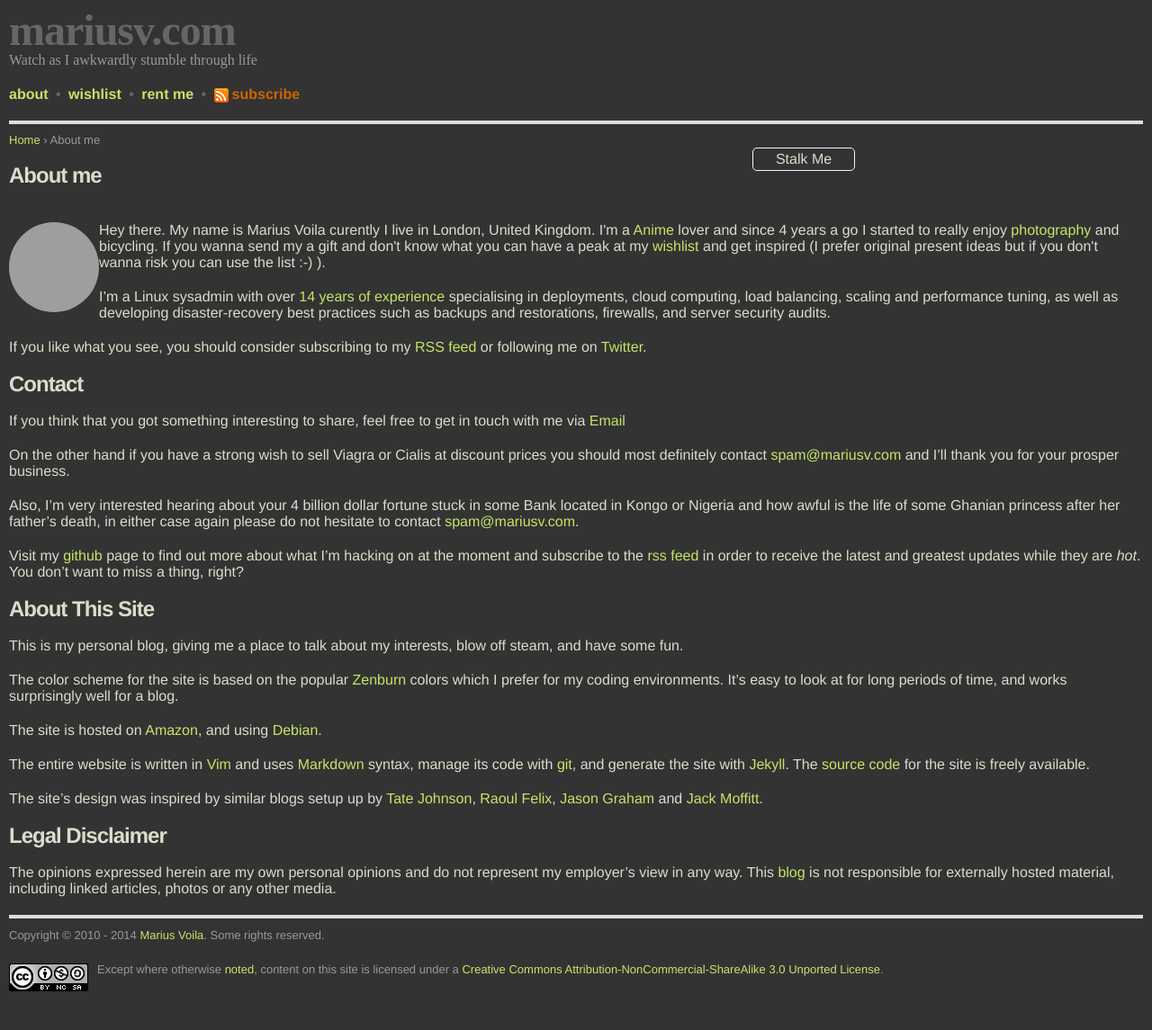
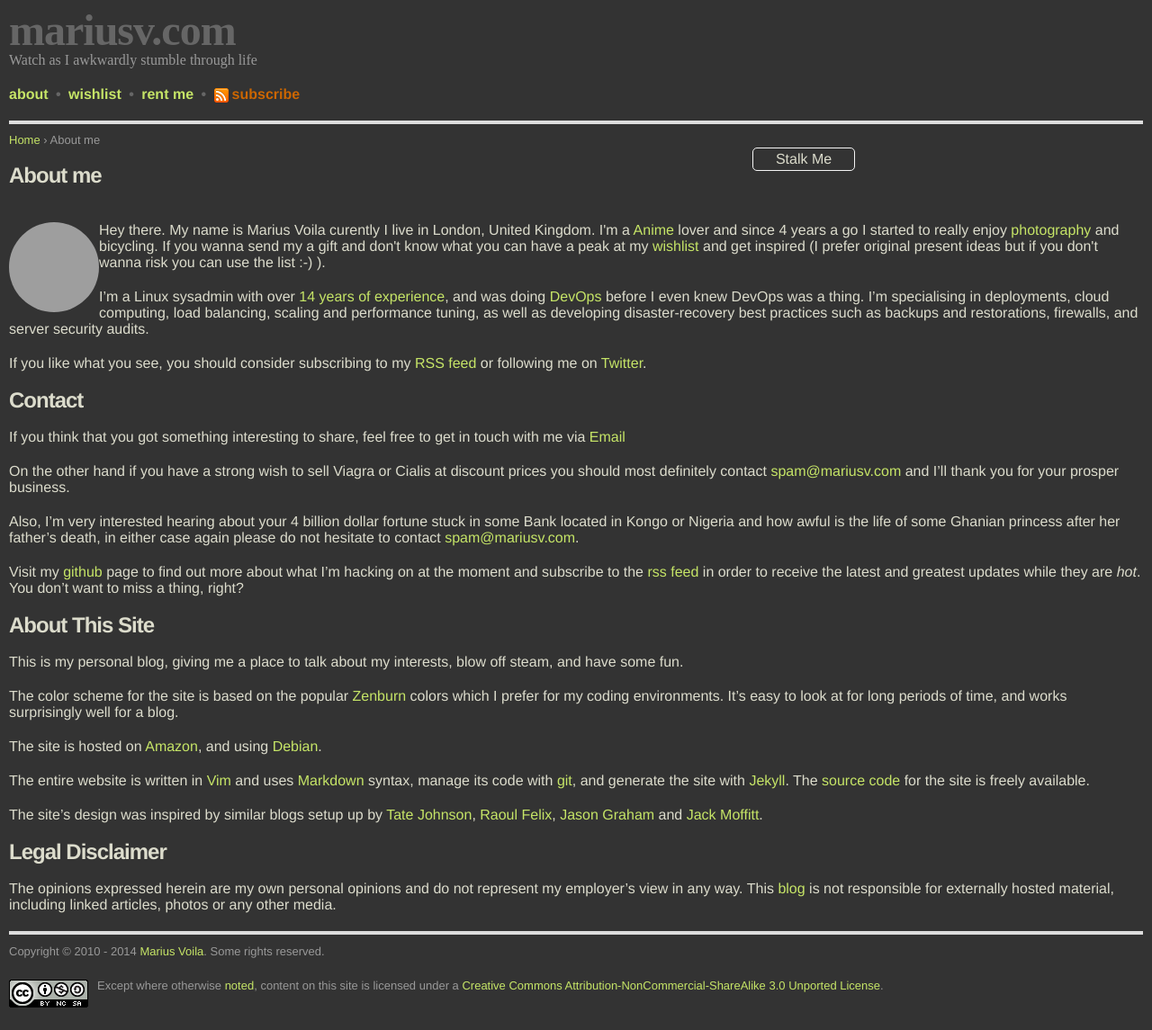
Before and after one commit to mariusv/mariusv.com, a Jekyll site: the page built from about.md, in a window 1280 px wide. Shown: the whole page at 90% size. Built offline with Jekyll 4.4.1, drawn with Linux system fonts in a browser that asks for light colours; some web fonts are replaced; Markdown is read by kramdown in place of the engine named in the settings; grey boxes are pictures that could not be loaded.

Commit message:
Update about.md
added DevOps on the about page

```diff
--- a/about.md
+++ b/about.md
@@ -26,7 +26,7 @@
 Hey there. My name is Marius Voila curently I live in London, United Kingdom. I'm a
 <a href="anime.html">Anime</a> lover and since 4 years a go I started to really enjoy <a href="http://pictures.mariusv.com">photography</a> and bicycling. If you wanna send my a gift and don't know what you can have a peak at my <a href="/wish.html">wishlist</a> and get inspired (I prefer original present ideas but if you don't wanna risk you can use the list :-) ). </p>
 
-I'm a Linux sysadmin with over [14 years of experience](/experience.html) specialising in deployments, cloud computing, load balancing, scaling and performance tuning, as well as developing disaster-recovery best practices such as backups and restorations, firewalls, and server security audits.
+I'm a Linux sysadmin with over [14 years of experience](/experience.html), and was doing [DevOps](http://en.wikipedia.org/wiki/DevOps) before I even knew DevOps was a thing. I'm specialising in deployments, cloud computing, load balancing, scaling and performance tuning, as well as developing disaster-recovery best practices such as backups and restorations, firewalls, and server security audits.
 
 If you like what you see, you should consider subscribing to my
 <a href="{{ site.subscribe }}">RSS feed</a> or following me on
```
